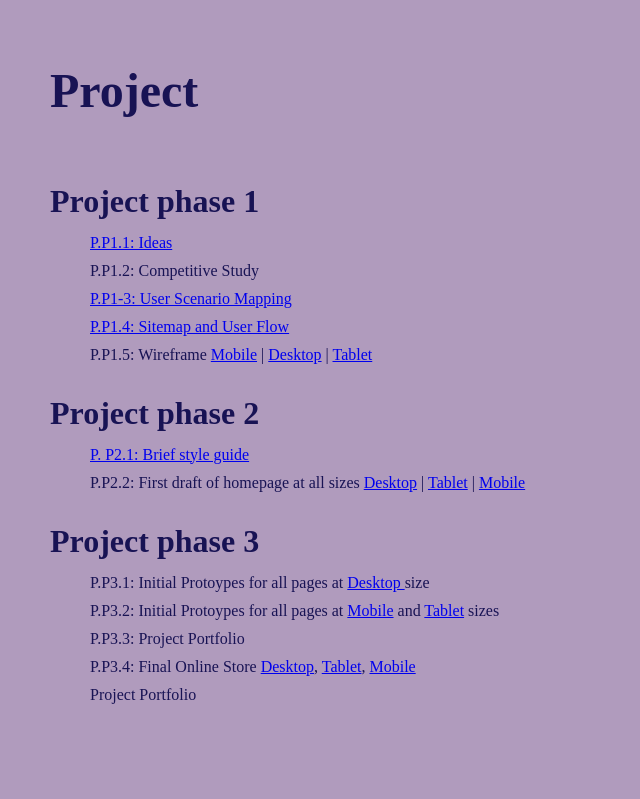
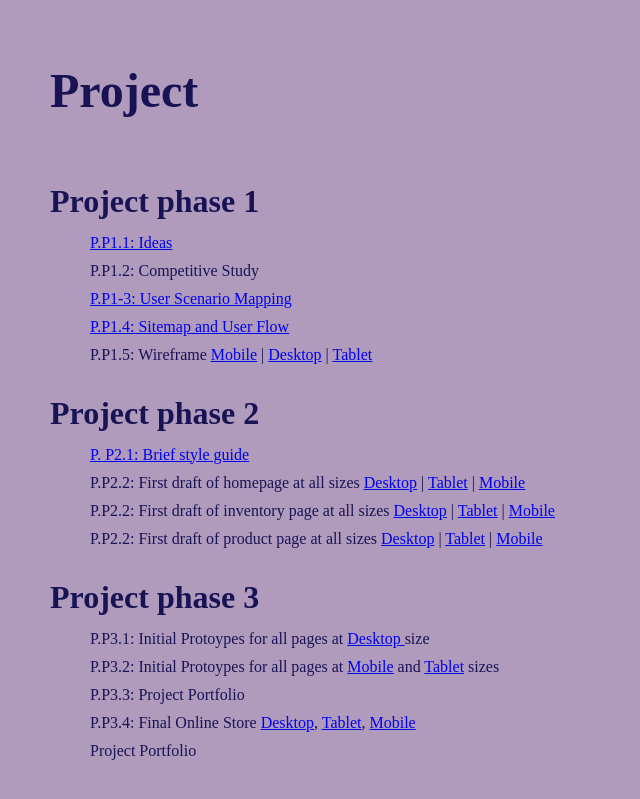
Before and after one commit to UmmaNomaan/avt415, a plain HTML site: page index.html in a window 1280 px wide. Shown: the part 690-1489 px from the top of the page, without its empty margins (0-640 px from the left). Before the commit the page ends 1465 px from the top, so only its background shows below. Drawn offline with Linux system fonts and the light colour scheme.

Commit message:
Add files via upload

```diff
--- a/index.html
+++ b/index.html
@@ -37,6 +37,8 @@
 			<dd><a href= "https://xd.adobe.com/view/3191270e-45eb-4d83-8e60-19d4d1486cb2-64c2/" target= "_blank"> P. P2.1: Brief style guide</a>
 			</dd>
 			<dd>P.P2.2: First draft of homepage at all sizes <a href="https://xd.adobe.com/view/0bdd28cf-5064-46c9-9dd2-304f8b3064c4-5e8e/" target= "_blank">Desktop</a> | <a href="https://xd.adobe.com/view/da589d6c-4906-43fa-97e3-81e491d36b9a-8f0b/" target= "_blank"> Tablet</a> | <a href="https://xd.adobe.com/view/e03b8f87-2b87-49c5-9218-a4a1485a611e-b568/" target= "_blank"> Mobile</a> </dd>
+			<dd>P.P2.2: First draft of inventory page at all sizes <a href="https://xd.adobe.com/view/7344bea7-6b64-42ef-adea-010189cb28b1-2617/" target= "_blank">Desktop</a> | <a href="https://xd.adobe.com/view/57eb0aad-3253-4af5-8fad-38dc2d9bfb8d-02b8/" target= "_blank"> Tablet</a> | <a href="https://xd.adobe.com/view/86ea8f50-d35e-45cd-b0b9-39683857c9f8-d3b9/" target= "_blank"> Mobile</a> </dd>
+			<dd>P.P2.2: First draft of product page at all sizes <a href="https://xd.adobe.com/view/51867d6a-0ebd-4aee-b102-2b6b2e9332a0-04d5/" target= "_blank">Desktop</a> | <a href="https://xd.adobe.com/view/a841b792-5178-49db-bf5a-dbefd956ce18-fd12/" target= "_blank"> Tablet</a> | <a href="https://xd.adobe.com/view/11cc627d-9f10-49e5-a95e-73711f1f0e73-449f/" target= "_blank"> Mobile</a> </dd>
 			</dl>
 			<dl>
 				<dt>Project phase 3</dt>
```
